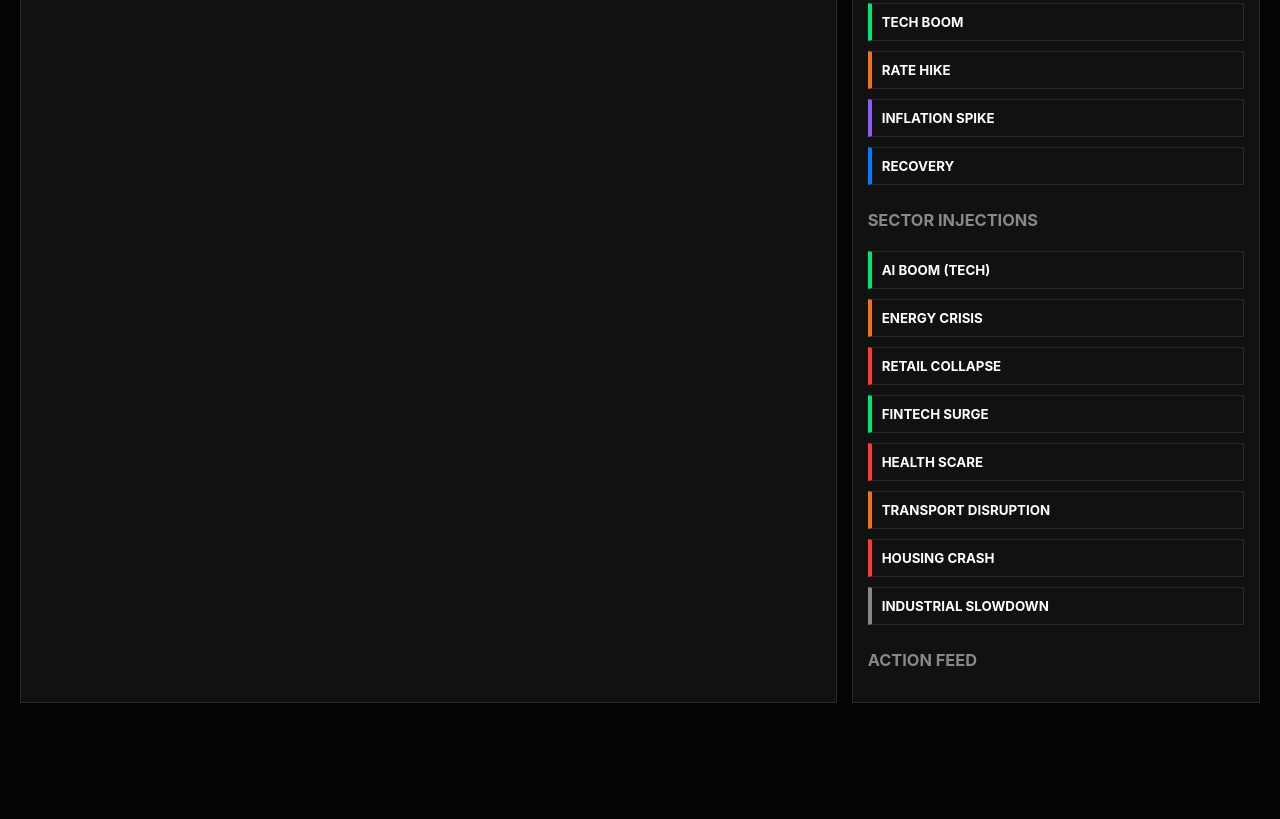
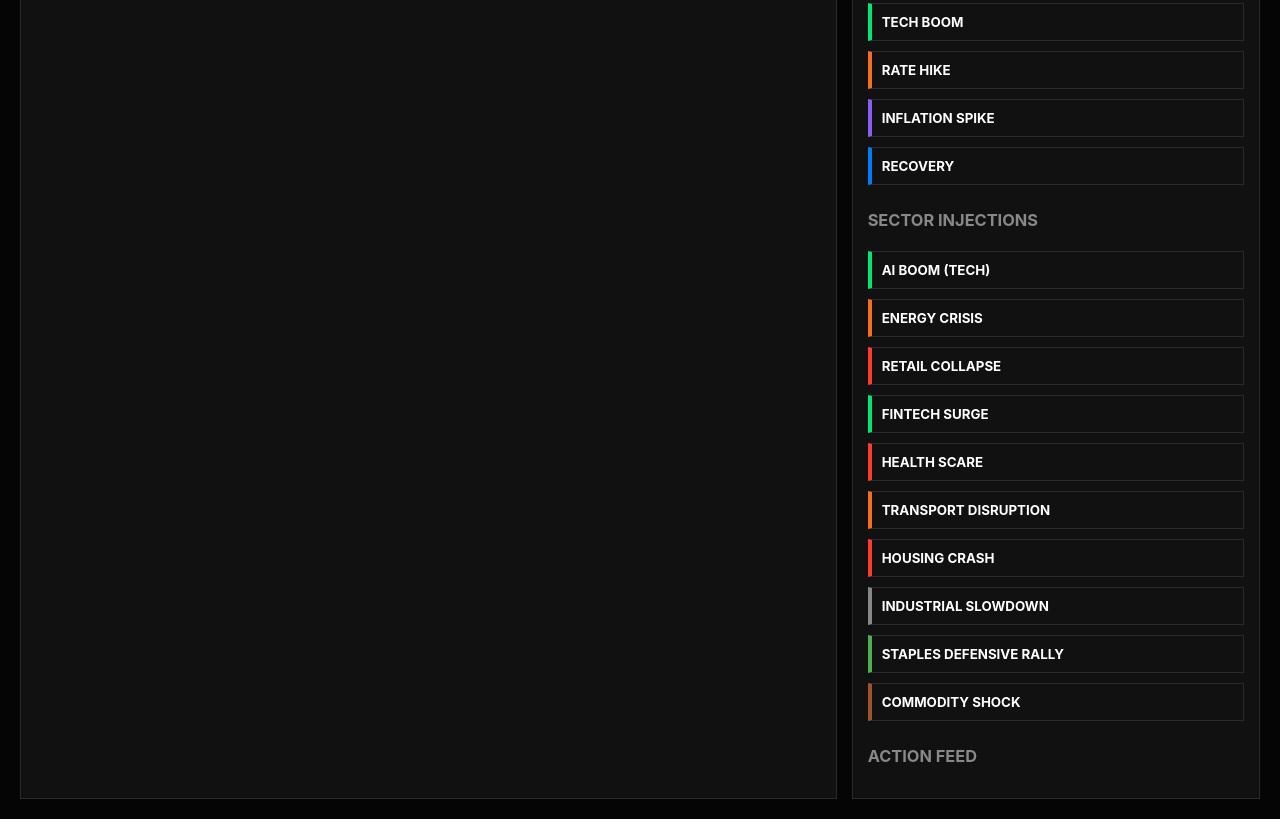
Before and after one commit to kkanthar/StockMarketSimulatorPrototype, a plain HTML site: page itb-frontend/admin.html in a window 1280 px wide. Shown: the part 357-1176 px from the top of the page. Before the commit the page ends 1080 px from the top, so only its background shows below. Drawn offline with Linux system fonts and the light colour scheme; no server answers; sample sign-in values are in the browser's storage.

Commit message:
feat: add new buttons for 'Staples Defensive Rally' and 'Commodity Shock' event injections

```diff
--- a/itb-frontend/admin.html
+++ b/itb-frontend/admin.html
@@ -96,6 +96,8 @@
             <button onclick="triggerInjection('transport_disruption')" style="border-left: 4px solid var(--bbg-orange);">Transport Disruption</button>
             <button onclick="triggerInjection('housing_crash')" style="border-left: 4px solid var(--bbg-red);">Housing Crash</button>
             <button onclick="triggerInjection('industrial_slowdown')" style="border-left: 4px solid #888888;">Industrial Slowdown</button>
+            <button onclick="triggerInjection('staples_defensive_rally')" style="border-left: 4px solid #4CAF50;">Staples Defensive Rally</button>
+            <button onclick="triggerInjection('commodity_shock')" style="border-left: 4px solid #A0522D;">Commodity Shock</button>
 
             <h3 style="margin-top: 20px; color: var(--bbg-text-muted);">ACTION FEED</h3>
             <div id="action-feed" class="font-mono"></div>
```
